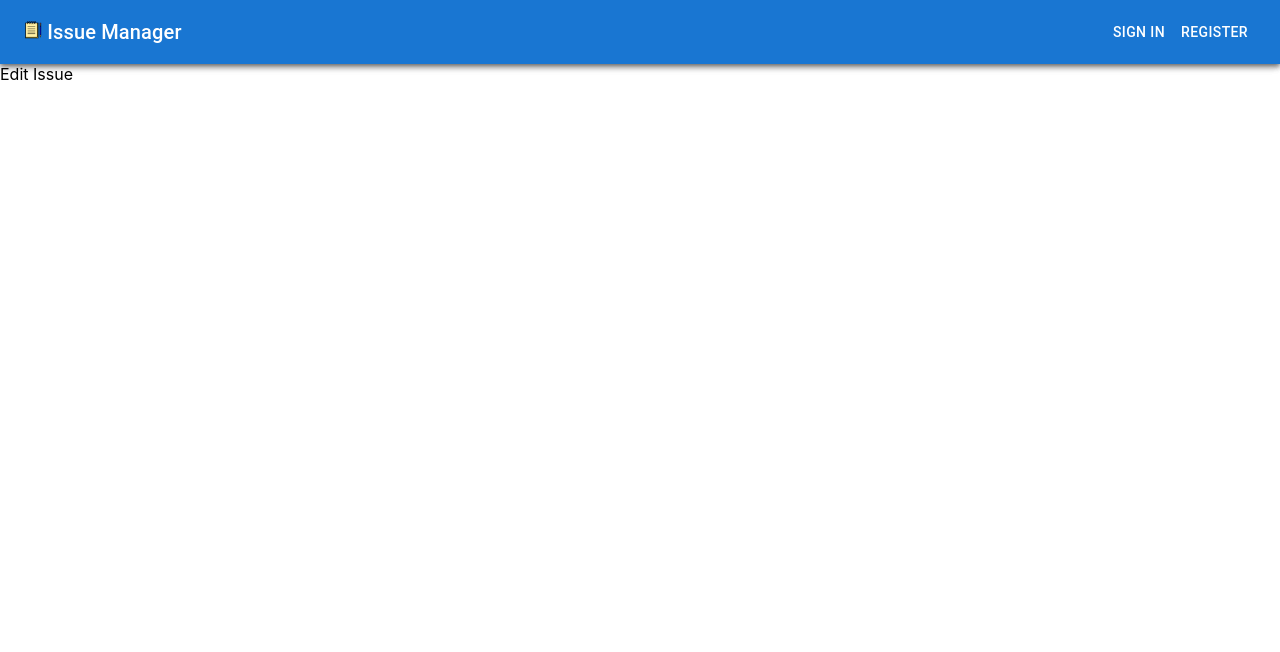
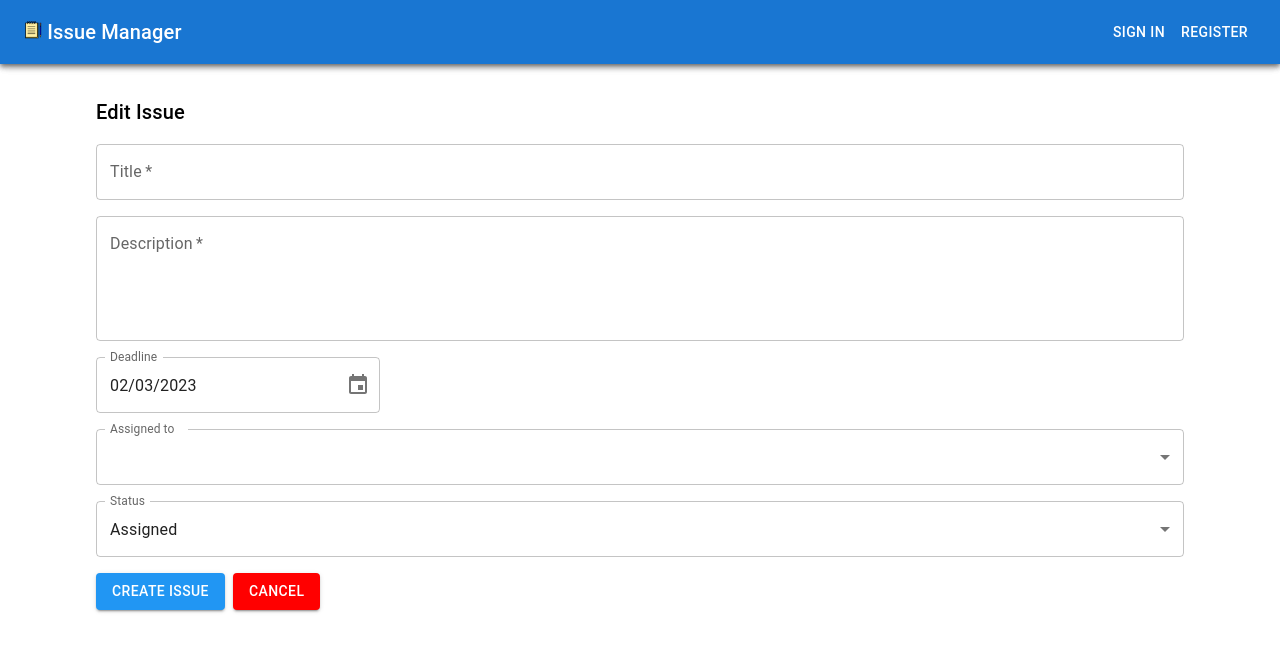
Before and after one commit to Bug-Tracker-Organization/Bug-Tracker-Frontend, a React (Create React App) app: page /edit-issue in a window 1280 px wide. Shown: the top 652 px of the page. Built offline with nearby package versions, Linux system fonts and the light colour scheme.

Commit message:
Added general UI for Edit Issue page

```diff
--- a/src/pages/EditIssue/EditIssue.js
+++ b/src/pages/EditIssue/EditIssue.js
@@ -1,7 +1,209 @@
+import * as React from 'react';
+import { useState, useEffect } from 'react';
+import Typography from '@mui/material/Typography';
+import Button from '@mui/material/Button';
+import { blue, red } from '@mui/material/colors';
+import TextField from '@mui/material/TextField';
+import Box from '@mui/material/Box';
+import { Container } from '@mui/material';
+import { Link, useNavigate } from 'react-router-dom';
+// Date
+import dayjs from 'dayjs';
+import { LocalizationProvider } from '@mui/x-date-pickers/LocalizationProvider';
+import { AdapterDayjs } from '@mui/x-date-pickers/AdapterDayjs';
+import { DesktopDatePicker } from '@mui/x-date-pickers/DesktopDatePicker';
+import InputLabel from '@mui/material/InputLabel';
+import MenuItem from '@mui/material/MenuItem';
+import FormControl from '@mui/material/FormControl';
+import Select from '@mui/material/Select';
+
 export default function EditIssue(props) {
+  const [organizationName, setOrganizationName] = useState('ORGANIZATION NAME NOT FOUND');
+  const [issueName, setIssueName] = useState('ISSUE NAME NOT FOUND');
+  const [currentUserName, setCurrentUserName] = useState('CURRENT USER NAME NOT FOUND');
+
+  // For Modal 1 - Create Issue
+  const [submitClicked, setSubmitClicked] = useState(false);
+  const [title, setTitle] = useState('TITLE NOT FOUND');
+  const errorTitle = submitClicked && title === '';
+  const [description, setDescription] = useState('DESCRIPTION NOT FOUND');
+  const errorDescription = submitClicked && description === '';
+  // Datepicker
+  const [deadline, setDeadline] = React.useState(dayjs());
+  const handleDateChange = (newDeadline) => {
+    setDeadline(newDeadline);
+  };
+  const errorDeadline = submitClicked && dayjs(deadline).isValid();
+  const [assignedTo, setAssignedTo] = useState('BR@mail.com');
+  const errorAssignedTo = submitClicked && assignedTo === '';
+  const [status, setStatus] = useState('Assigned');
+
+  const navigate = useNavigate();
+
+  // Doesn't work
+  /*
+  useEffect(() => {
+    if (!props.isUserLoggedIn) {
+      navigate('/', {state: null});
+    }
+  }, [props.isUserLoggedIn]);
+  */
+  function handleOnChange(event) {
+
+    const eventName = event.target.name;
+    const eventValue = event.target.value;
+
+    switch(eventName) {
+      case 'title':
+        setTitle(eventValue);
+        break;
+      case 'description':
+        setDescription(eventValue);
+        break;
+      case 'assignedTo':
+        setAssignedTo(eventValue);
+        break;
+      case 'status':
+        setStatus(eventValue);
+        break;
+      default:
+        console.log('Could not read eventName: ' + eventName);
+    }
+  }
+
+  const handleCloseCreateIssueModal = () => {
+    setDeadline(dayjs());
+    setAssignedTo('');
+    setStatus('Assigned');
+    setSubmitClicked(false);
+  };
+
+  const handleCreateIssue = () => {
+
+    if (title !== ''
+      && description !== ''
+      && assignedTo !== ''
+      && dayjs(deadline).isValid()) {
+        // Send request to create to database
+
+        // Add new data to table (create a new row)
+        const deadlineFormatted = deadline.format('MM.DD.YYYY').toString();
+        const currentDateFormatted = dayjs().format('MM.DD.YYYY').toString();
+        const assignedToUser = users[assignedTo] ? users[assignedTo].name : 'COULD NOT FIND USER NAME';
+
+        // Reset the Modal
+        setAssignedTo('');
+        setSubmitClicked(false);
+    } else {
+      setSubmitClicked(true);
+    }
+  }
+
+  const users = [{ id: 0, name: 'BR@mail.com' },
+    { id: 1, name: 'AU@mail.com' },
+    { id: 2, name: 'DE@mail.com' },
+    { id: 3, name: 'Lee@mail.com' }];
+
+  const style = {
+    p: 4,
+  };
+
   return (
     <>
-    Edit Issue
+      <Container>
+        <Box sx={style}>
+          <Typography id="modal-modal-title" variant="h6" component="h2">
+            Edit Issue
+          </Typography>
+          <TextField
+            required
+            fullWidth
+            id="title"
+            label="Title"
+            name="title"
+            autoComplete="title"
+            helperText={errorTitle ? "This field is required" : null}
+            error={errorTitle}
+            onChange={handleOnChange}
+            sx={{ marginTop: 2 }}
+          />
+          <TextField
+            required
+            id="outlined-multiline-static"
+            label="Description"
+            name="description"
+            fullWidth
+            multiline
+            helperText={errorDescription ? "This field is required" : null}
+            error={errorDescription}
+            onChange={handleOnChange}
+            rows={4}
+            sx={{ marginTop: 2, marginBottom: 2 }}
+          />
+          <LocalizationProvider dateAdapter={AdapterDayjs}>
+            <DesktopDatePicker
+              label="Deadline"
+              inputFormat="MM/DD/YYYY"
+              value={deadline}
+              name="deadline"
+              error={errorDeadline}
+              onChange={handleDateChange}
+              renderInput={(params) => <TextField {...params} />}
+            />
+          </LocalizationProvider>
+          <FormControl fullWidth sx={{ marginTop: 2 }}>
+            <InputLabel id="assignedTo">Assigned to</InputLabel>
+            <Select
+              required
+              labelId="assignedTo"
+              id="assignedTo"
+              name="assignedTo"
+              value={assignedTo}
+              label="Assigned to"
+              error={errorAssignedTo}
+              onChange={handleOnChange}
+            >
+              {users.map((item) => (
+                <MenuItem key={item.id} value={item.id}>{item.name}</MenuItem>
+              ))}
+            </Select>
+          </FormControl>
+          <FormControl fullWidth sx={{ marginTop: 2 }}>
+            <InputLabel id="status">Status</InputLabel>
+            <Select
+              labelId="status"
+              id="status"
+              name="status"
+              value={status}
+              label="Status"
+              onChange={handleOnChange}
+            >
+              <MenuItem value='Assigned'>Assigned</MenuItem>
+              <MenuItem value='In progress'>In progress</MenuItem>
+              <MenuItem value='Completed'>Completed</MenuItem>
+              <MenuItem value='Approved'>Approved</MenuItem>
+            </Select>
+          </FormControl>
+          <Button variant="contained" onClick={handleCreateIssue} sx={{
+              backgroundColor: blue[500], color: 'white',
+              marginTop: 2,
+              marginRight: 1,
+            }}>
+            Create Issue
+          </Button>
+          <Button variant="contained" onClick={handleCloseCreateIssueModal}
+            sx={{
+              backgroundColor: 'red',
+              color: 'white',
+              ':hover': {
+                bgcolor: red[700],
+                color: 'white',
+              },
+              marginTop: 2 }}>
+            Cancel
+          </Button>
+        </Box>
+      </Container>
     </>
   );
 }
```
